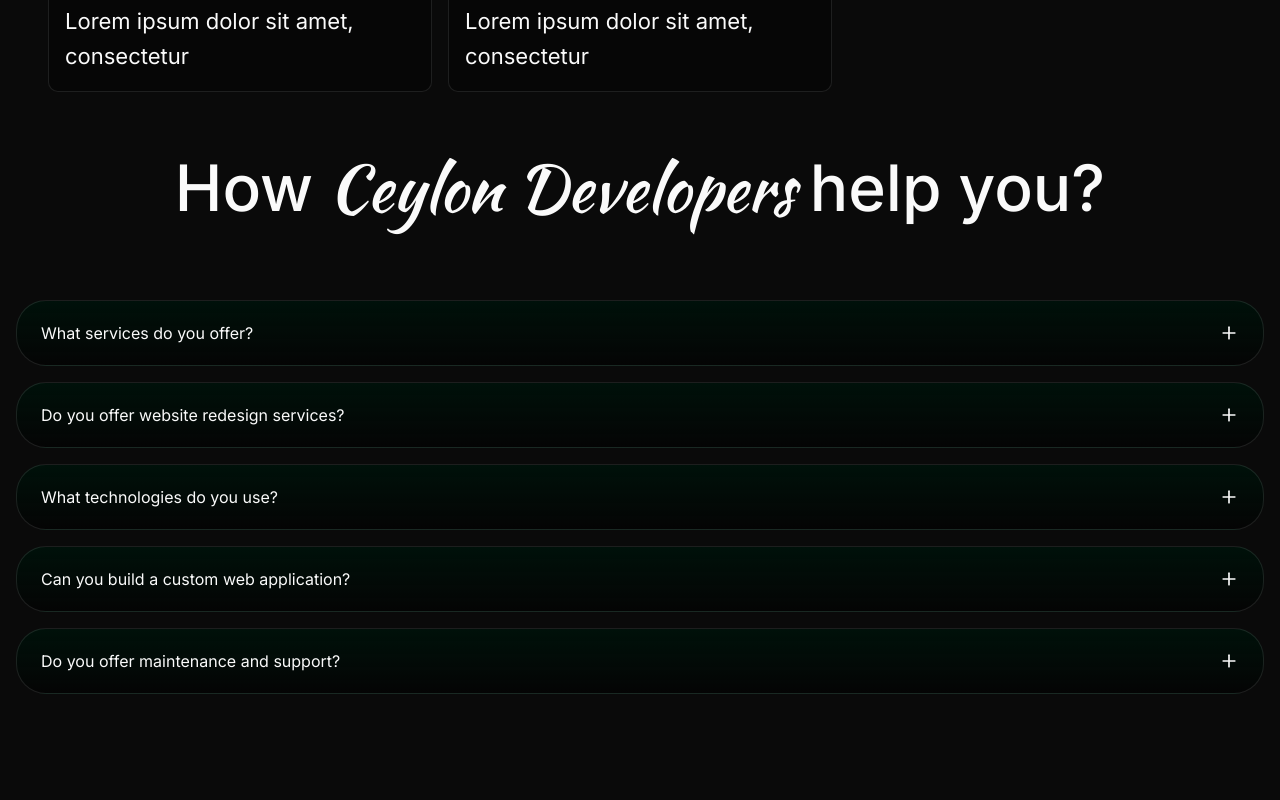
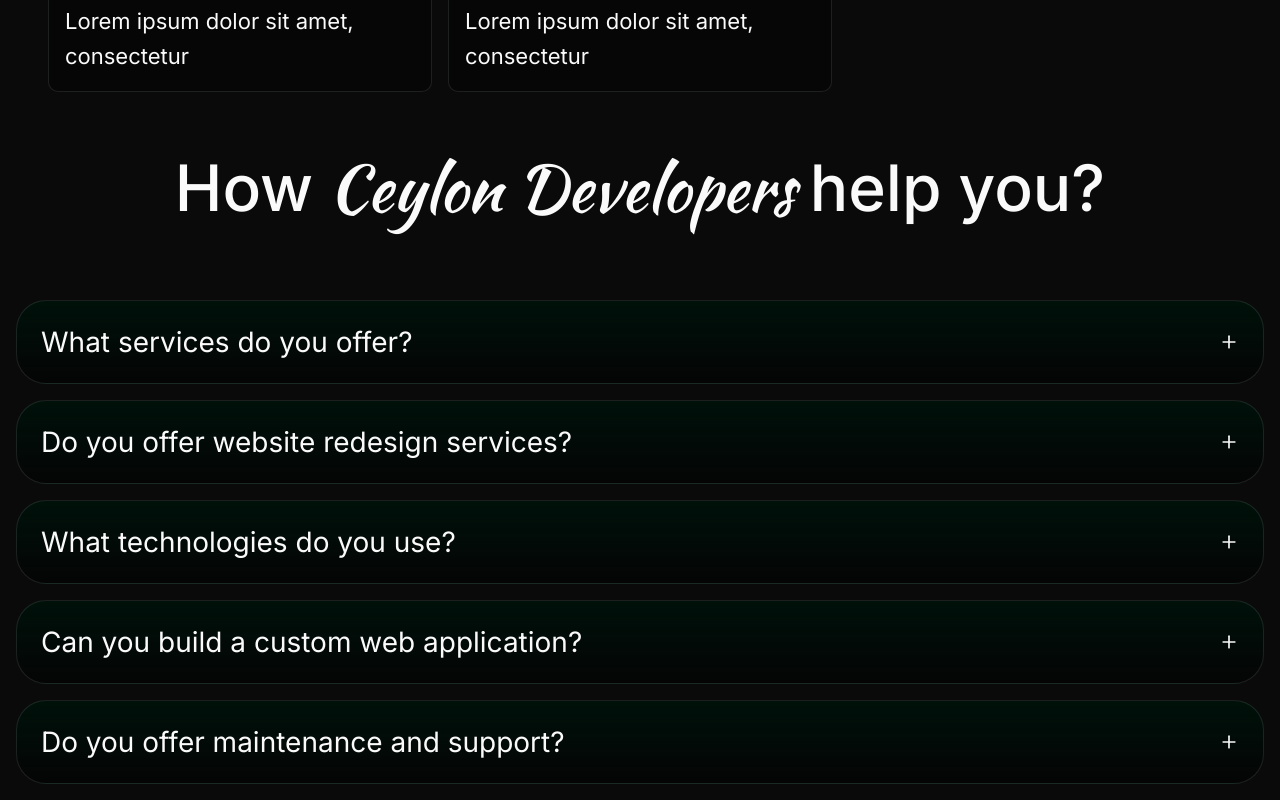
Before and after one commit to Roshen-Perera/ceylon-developers-portfolio, a Next.js app: page / in a window 1280 px wide. Shown: the part 6883-7683 px from the top of the page. Before the commit the page ends 7593 px from the top, so only its background shows below. Built offline with nearby package versions, Linux system fonts and the light colour scheme.

Commit message:
Refactor FAQAccordion component to use custom H4 typography for question display

```diff
--- a/components/faqAccordian.tsx
+++ b/components/faqAccordian.tsx
@@ -2,6 +2,7 @@
 
 import React, { useState } from "react";
 import { Plus, Minus } from "lucide-react";
+import { H4 } from "./typography";
 
 type FAQ = {
   question: string;
@@ -56,7 +57,7 @@ export default function FAQAccordion() {
                 onClick={() => toggleAccordion(index)}
                 className="w-full px-6 py-5 flex items-center justify-between text-left transition-all duration-300"
               >
-                <span className="pr-8">{faq.question}</span>
+                <H4 className="pr-8">{faq.question}</H4>
                 <div className="hover:cursor-pointer transition-transform duration-300">
                   {openIndex === index ? (
                     <Minus className="w-5 h-5" />
```
